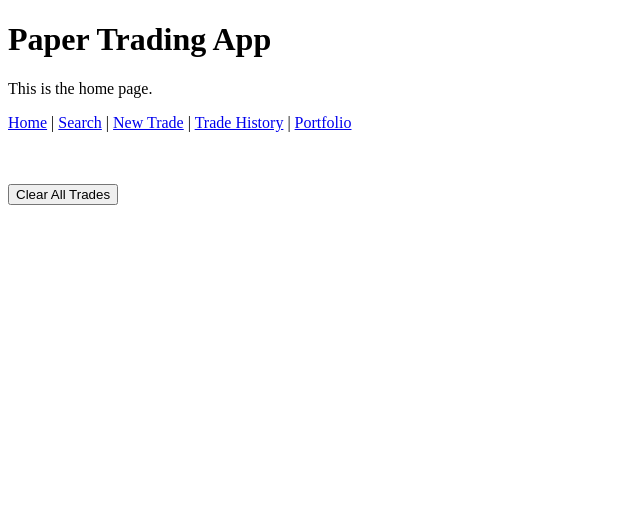
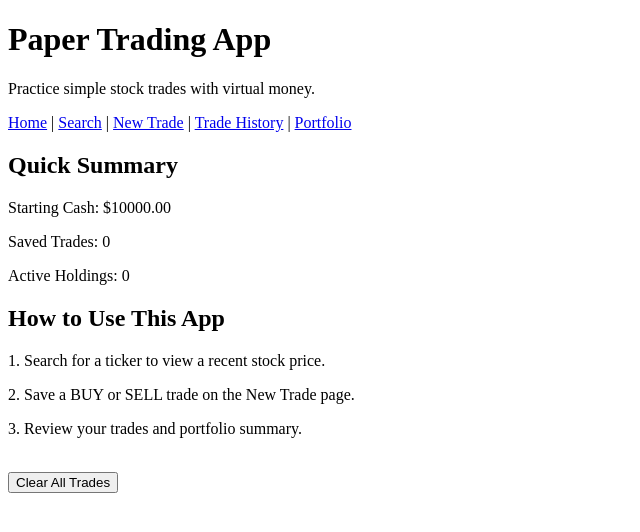
Before and after one commit to noahstephenson/Paper-Trading-App, a Django app: page / in a window 1280 px wide. Shown: the top 532 px of the page, without its empty margins (0-640 px from the left). Run offline with Django 5.2, Linux system fonts and the light colour scheme; data that the repository does not hold is empty.

Commit message:
Polish MVP pages and portfolio summaries

```diff
--- a/trading/templates/trading/index.html
+++ b/trading/templates/trading/index.html
@@ -6,7 +6,7 @@
 </head>
 <body>
     <h1>Paper Trading App</h1>
-    <p>This is the home page.</p>
+    <p>Practice simple stock trades with virtual money.</p>
 
     <!-- Keep the main navigation the same on every page. -->
     <p>
@@ -16,7 +16,17 @@
         <a href="/trades/">Trade History</a> |
         <a href="/portfolio/">Portfolio</a>
     </p>
-    <br><br>
+
+    <h2>Quick Summary</h2>
+    <p>Starting Cash: ${{ starting_cash|floatformat:2 }}</p>
+    <p>Saved Trades: {{ trade_count }}</p>
+    <p>Active Holdings: {{ active_holdings_count }}</p>
+
+    <h2>How to Use This App</h2>
+    <p>1. Search for a ticker to view a recent stock price.</p>
+    <p>2. Save a BUY or SELL trade on the New Trade page.</p>
+    <p>3. Review your trades and portfolio summary.</p>
+    <br>
 
     <form method="post" action="/demo/clear/">
         <!-- This button removes every saved trade. -->
--- a/trading/templates/trading/trade_history.html
+++ b/trading/templates/trading/trade_history.html
@@ -31,8 +31,8 @@
                     <td>{{ trade.ticker }}</td>
                     <td>{{ trade.trade_type }}</td>
                     <td>{{ trade.quantity }}</td>
-                    <td>${{ trade.price }}</td>
-                    <td>{{ trade.created_at }}</td>
+                    <td>${{ trade.price|floatformat:2 }}</td>
+                    <td>{{ trade.created_at|date:"M j, Y g:i a" }}</td>
                 </tr>
             {% endfor %}
         </table>
--- a/trading/views.py
+++ b/trading/views.py
@@ -10,7 +10,27 @@ from .models import Trade
 
 def index(request):
     """Home page for the paper trading app."""
-    return render(request, 'trading/index.html')
+    starting_cash = Decimal('10000.00')
+    trades = Trade.objects.all()
+    trade_count = trades.count()
+    holdings = {}
+
+    for trade in trades:
+        if trade.ticker not in holdings:
+            holdings[trade.ticker] = 0
+
+        if trade.trade_type == 'BUY':
+            holdings[trade.ticker] += trade.quantity
+        elif trade.trade_type == 'SELL':
+            holdings[trade.ticker] -= trade.quantity
+
+    active_holdings_count = sum(1 for shares in holdings.values() if shares > 0)
+
+    return render(request, 'trading/index.html', {
+        'starting_cash': starting_cash,
+        'trade_count': trade_count,
+        'active_holdings_count': active_holdings_count,
+    })
 
 def search(request):
     """Handle ticker search and fetch stock data."""
@@ -197,6 +217,9 @@ def portfolio(request):
             current_price = None
             total_value = None
             average_cost = holding_data['total_cost'] / Decimal(shares)
+            gain_loss = None
+            gain_loss_per_share = None
+            gain_loss_percent = None
 
             try:
                 # Load the latest closing price for this ticker.
@@ -207,11 +230,20 @@ def portfolio(request):
                     latest_price = round(float(data['Close'].iloc[-1]), 2)
                     current_price = Decimal(str(latest_price))
                     total_value = shares * current_price
+                    gain_loss = total_value - holding_data['total_cost']
+                    gain_loss_per_share = current_price - average_cost
+                    if holding_data['total_cost'] > 0:
+                        gain_loss_percent = (
+                            gain_loss / holding_data['total_cost']
+                        ) * Decimal('100')
                     total_holdings_value += total_value
             except Exception:
                 # Keep the page working even if price data is unavailable.
                 current_price = None
                 total_value = None
+                gain_loss = None
+                gain_loss_per_share = None
+                gain_loss_percent = None
 
             portfolio_rows.append({
                 'ticker': ticker,
@@ -219,6 +251,9 @@ def portfolio(request):
                 'average_cost': average_cost,
                 'current_price': current_price,
                 'total_value': total_value,
+                'gain_loss': gain_loss,
+                'gain_loss_per_share': gain_loss_per_share,
+                'gain_loss_percent': gain_loss_percent,
             })
 
     # Total account value is the cash plus the current holdings value.
```
Also changed, not shown: trading/templates/trading/portfolio.html (+24 -0 lines), trading/tests.py (+43 -0 lines).
